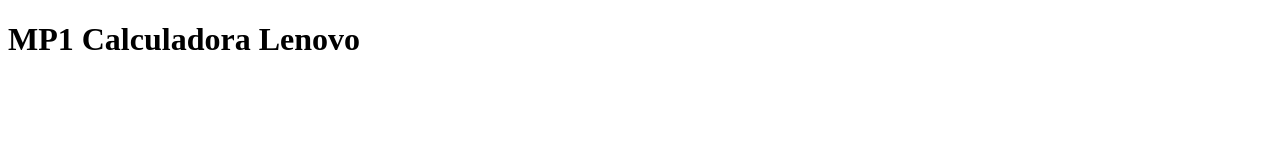
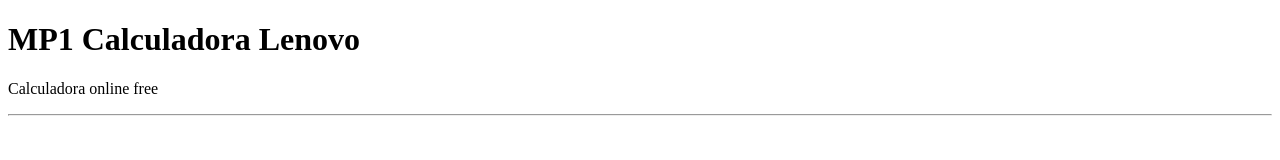
Before and after one commit to chriscampos20/MP1-calculadora, a plain HTML site: page index.html in a window 1280 px wide. Drawn offline with Linux system fonts and the light colour scheme.

Commit message:
segunda subida

```diff
--- a/index.html
+++ b/index.html
@@ -7,6 +7,8 @@
     <h1>
         MP1 Calculadora Lenovo
     </h1>
+    <p> Calculadora online free </p>
+    <hr>
 
 </body>
 </html>
```
